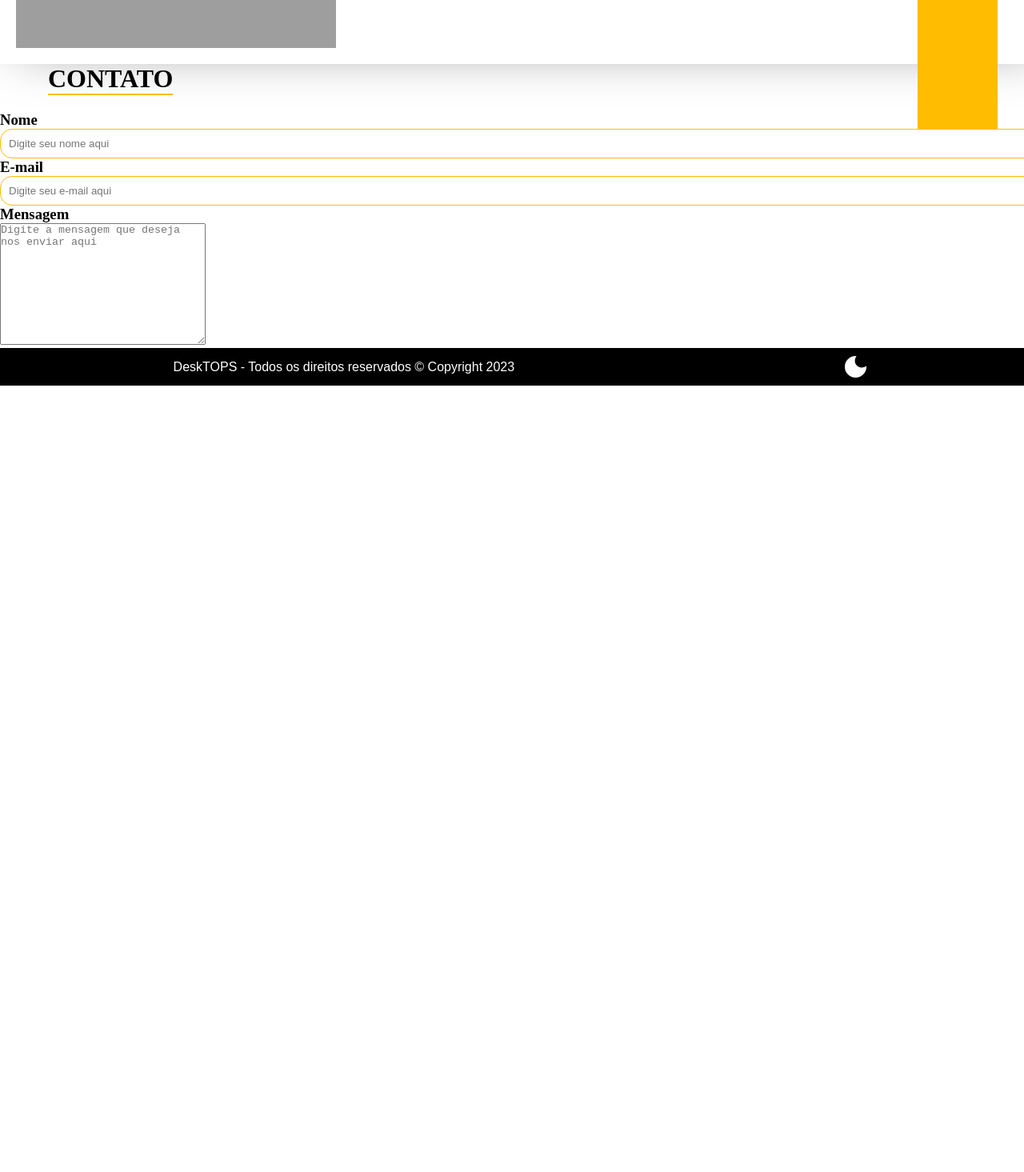
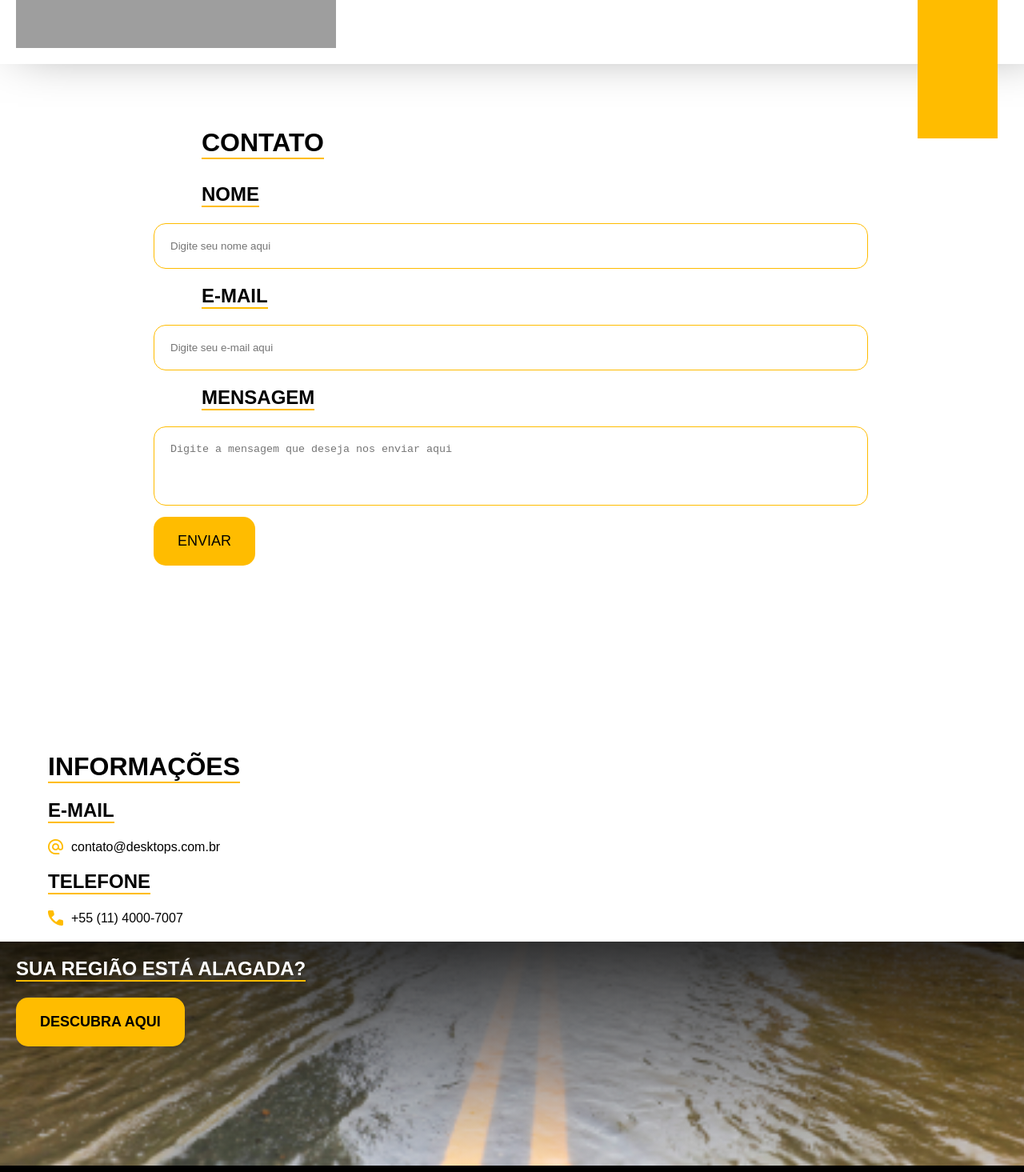
Before and after one commit to devCaiqueWS/Sprint03-webDev-frontEnd, a React (Vite) app: page /Contato in a window 1280 px wide. Shown: the part 260-1725 px from the top of the page at 80% size. Before the commit the page ends 800 px from the top, so only its background shows below. Built offline with nearby package versions, Linux system fonts and the light colour scheme; grey boxes are pictures that could not be loaded.

Commit message:
frontEnd complete

```diff
--- a/src/Contato.css
+++ b/src/Contato.css
@@ -1,3 +1,77 @@
-textarea{
-    resize: none;
+#container-contato {
+  width: 100vw;
+  height: auto;
+  font-family: Arial, Helvetica, sans-serif;
 }
+#form-ctt {
+  display: flex;
+  flex-direction: column;
+  width: 70%;
+  height: 100vh;
+  justify-content: center;
+  margin-left: auto;
+  margin-right: auto;
+}
+#form-ctt h1 {
+  margin-bottom: 30px;
+}
+#form-ctt textarea {
+  border: 1px solid #ffbc00;
+  border-radius: 15px;
+  padding: 20px;
+  width: 95%;
+  height: 10%;
+  resize: none;
+}
+#form-ctt input {
+  width: 95%;
+  padding: 20px;
+  margin-bottom: 20px;
+}
+#form-ctt button {
+  padding: 20px 30px;
+  margin: 10px 0 0 0;
+}
+#info-ctt {
+  text-align: center;
+  font-family: Arial, Helvetica, sans-serif;
+  margin-top: 60px;
+}
+
+.info-ctt-item {
+  display: flex;
+  align-items: center;
+  width: 45%;
+  margin-right: 2%;
+  margin-left: 60px;
+  text-align: justify;
+  margin-top: 20px;
+  margin-bottom: 20px;
+}
+
+.info-ctt-item img {
+  margin-right: 10px;
+}
+#content2{
+    background-image: linear-gradient(rgba(0, 0, 0, 0.8), rgba(255, 255, 255, 0.027)), url(/public/rodapé.png);
+    background-size: cover;
+    background-position: center bottom;
+    background-repeat: no-repeat;
+    width: 100vw;
+    height: 30vh;
+    padding: 20px;
+    font-family: Arial, Helvetica, sans-serif;
+}
+#content2 h2{
+    color: #fff;
+    margin: 0;
+}
+#content2 button{
+    border-radius: 15px;
+    padding: 20px 30px;
+    text-transform: uppercase;
+    font-weight: bold;
+    border: none;
+    background-color: #FFBC00;
+    margin-top: 20px;
+}
--- a/src/Contato.jsx
+++ b/src/Contato.jsx
@@ -1,19 +1,46 @@
-import React from 'react';
+import React from "react";
+import "./Contato.css";
 
 function Contato() {
   return (
     <>
-    <div id="container-contato">
-        <h1>Contato</h1>
+      <div id="container-contato">
         <div id="form-ctt">
-            <h3>Nome</h3>
-            <input type="text" placeholder='Digite seu nome aqui'/>
-            <h3>E-mail</h3>
-            <input type="text" placeholder='Digite seu e-mail aqui'/>
-            <h3>Mensagem</h3>
-            <textarea name="" id="" cols="30" rows="10" placeholder='Digite a mensagem que deseja nos enviar aqui'></textarea>
+          <h1>Contato</h1>
+          <form>
+            <h2>Nome</h2>
+            <input type="text" placeholder="Digite seu nome aqui" />
+            <h2>E-mail</h2>
+            <input type="text" placeholder="Digite seu e-mail aqui" />
+            <h2>Mensagem</h2>
+            <textarea
+              name=""
+              id=""
+              cols="30"
+              rows="10"
+              placeholder="Digite a mensagem que deseja nos enviar aqui"
+            ></textarea>
+            <button type="submit">Enviar</button>
+          </form>
         </div>
-    </div>
+        <div id="info-ctt">
+          <h1>informações</h1>
+            <h2>E-mail</h2>
+          <div className="info-ctt-item">
+            <img src="./public/email.png" alt="" />
+            <p>contato@desktops.com.br</p>
+          </div>
+            <h2>telefone</h2>
+          <div className="info-ctt-item">
+            <img src="./public/telefone.png" alt="" />
+            <p>+55 (11) 4000-7007</p>
+          </div>
+        </div>
+        <div id="content2">
+          <h2>Sua região está alagada?</h2>
+          <button>Descubra aqui</button>
+        </div>
+      </div>
     </>
   );
 }
--- a/src/Login.css
+++ b/src/Login.css
@@ -42,7 +42,6 @@
     border-radius: 10px;
     padding: 15px 25px;
     text-transform: uppercase;
-    font-weight: bold;
     border: none;
     background-color: #FFBC00;
     font-family: Arial, Helvetica, sans-serif;
--- a/src/Nav.css
+++ b/src/Nav.css
@@ -42,7 +42,7 @@ nav a:hover{
     color: #FFBC00;
     border-bottom: 2px solid #FFBC00;
 }
-.black-link:hover{
+.login-btn-style a:hover {
     color: #000;
     border-bottom: 2px solid #000;
-}
+  }
```
Also changed, not shown: public/email.png (added), public/telefone.png (added).
